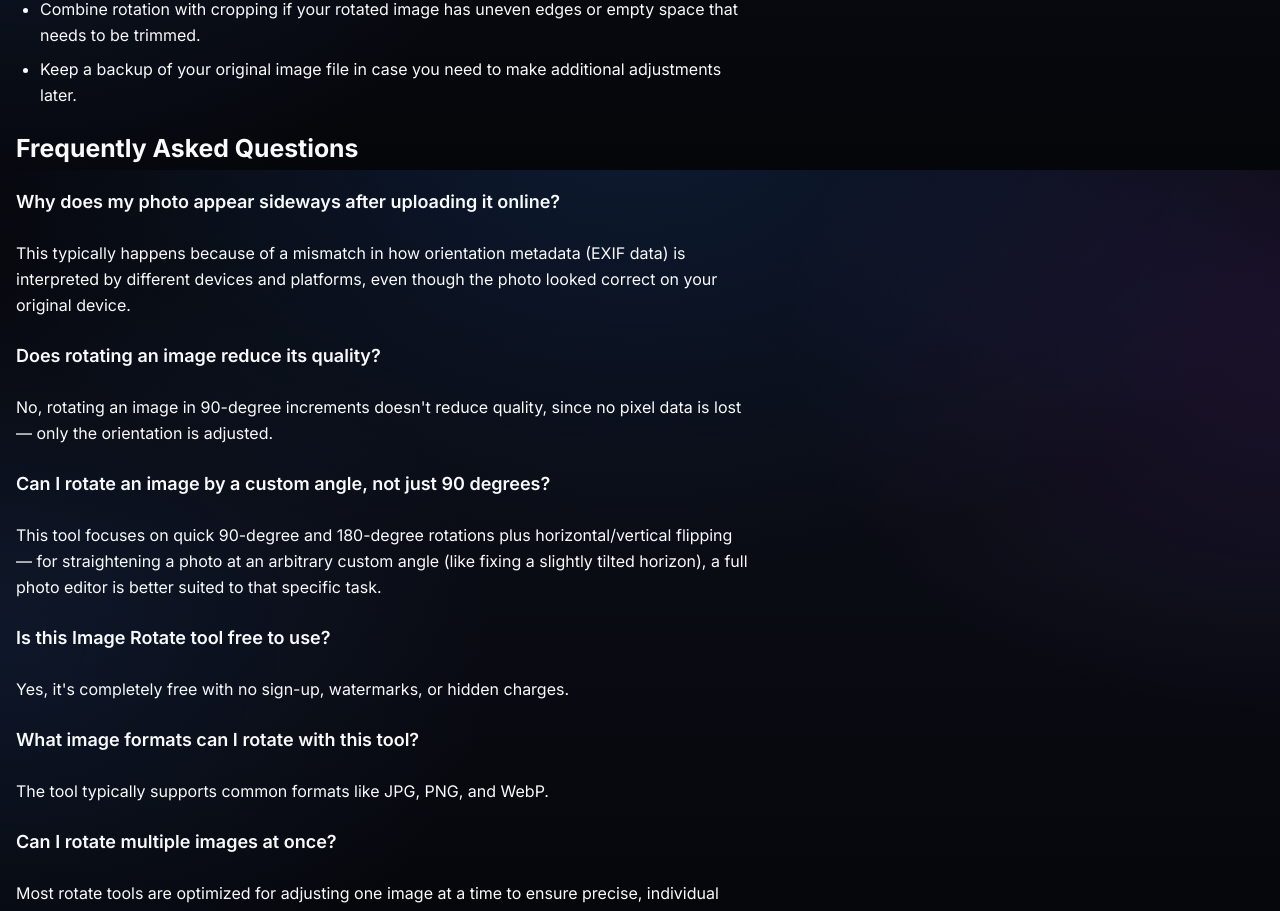
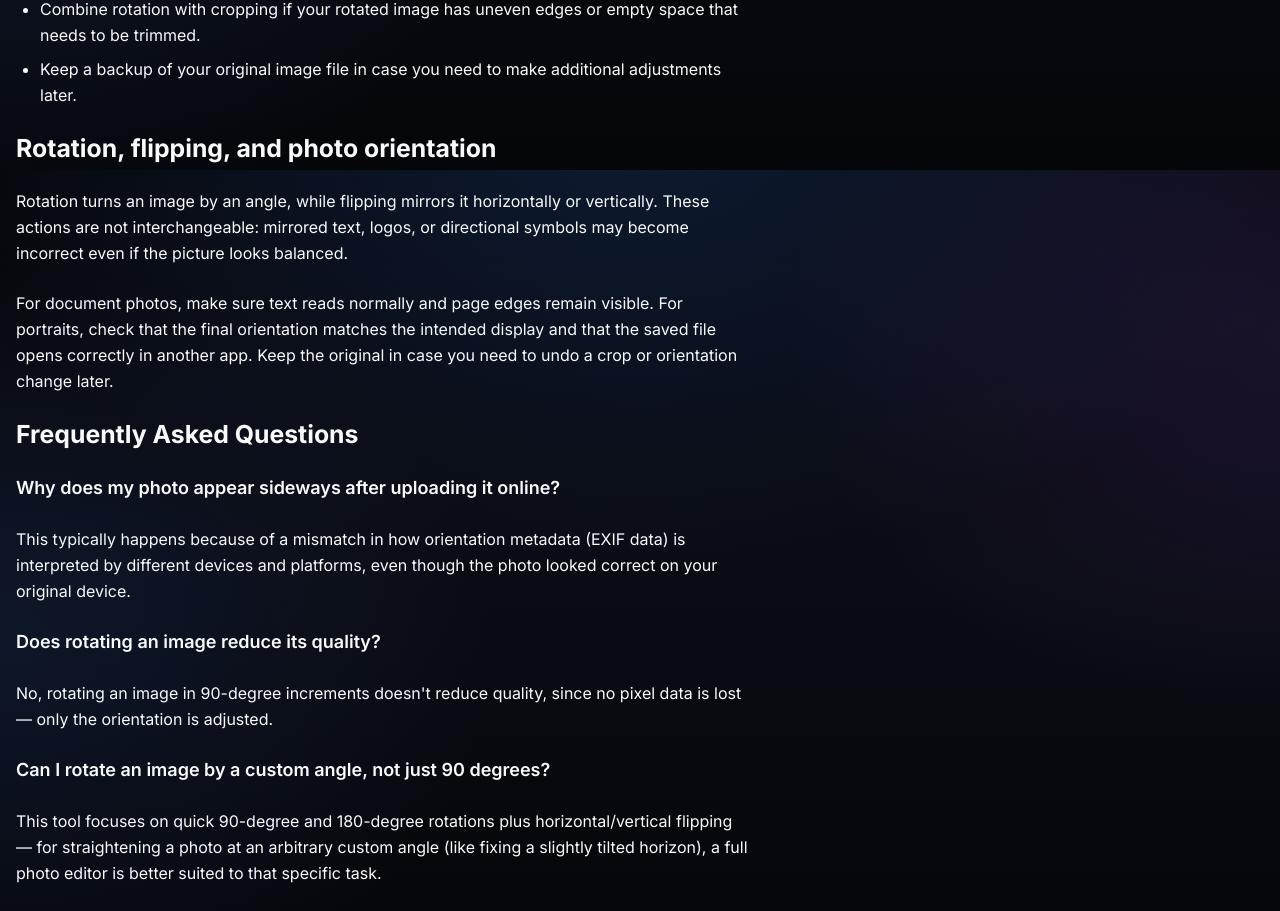
Before and after one commit to surajkumar122024-star/ok01, a Next.js app: page /blog/how-to-rotate-images-online in a window 1280 px wide. Shown: the part 3830-4741 px from the top of the page. Built offline with nearby package versions, Linux system fonts and the light colour scheme.

Commit message:
Add original topic-specific guidance to blog article

```diff
--- a/src/app/blog/how-to-rotate-images-online/page.tsx
+++ b/src/app/blog/how-to-rotate-images-online/page.tsx
@@ -154,6 +154,7 @@ export default function HowToRotateImagesOnlineArticle() {
           <li>Keep a backup of your original image file in case you need to make additional adjustments later.</li>
           </ul>
 
+          <h2 className="text-2xl font-bold mt-8">Rotation, flipping, and photo orientation</h2><p>Rotation turns an image by an angle, while flipping mirrors it horizontally or vertically. These actions are not interchangeable: mirrored text, logos, or directional symbols may become incorrect even if the picture looks balanced.</p><p>For document photos, make sure text reads normally and page edges remain visible. For portraits, check that the final orientation matches the intended display and that the saved file opens correctly in another app. Keep the original in case you need to undo a crop or orientation change later.</p>
           <h2 id="faq" className="text-2xl font-bold mt-8">Frequently Asked Questions</h2>
           <h3 className="text-lg font-semibold mt-4">Why does my photo appear sideways after uploading it online?</h3>
           <p>This typically happens because of a mismatch in how orientation metadata (EXIF data) is interpreted by different devices and platforms, even though the photo looked correct on your original device.</p>
```
